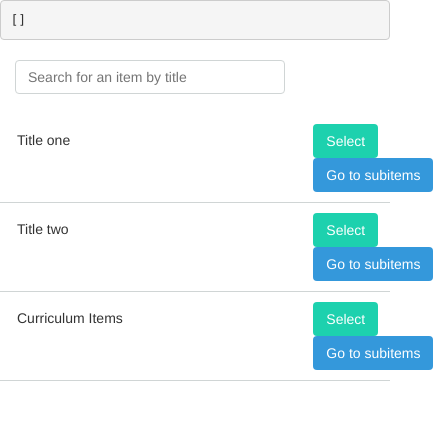
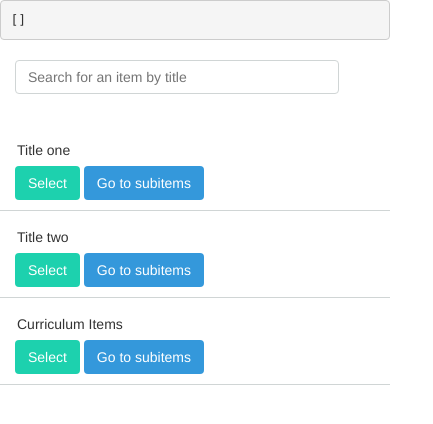
Before and after one commit to tricinel/angular-sequoia, a website: page demo/index.html in a window 390 px wide. Shown: the whole page, 433 px wide, since content can reach past the window. Drawn offline with nearby package versions, Linux system fonts and the light colour scheme; some packages are replaced by stand-ins of ours; files that its build step writes are made by us from their sources; a script that the page names is missing.

Commit message:
Add minor fixes for responsiveness

```diff
--- a/src/_config.scss
+++ b/src/_config.scss
@@ -8,6 +8,8 @@ $sequoia-warning: #e67e22;
 $sequoia-gray: #7f8c8d;
 
 $border-radius: 4px;
+
+$screen-sm: 786px;
 
 /* Mixins */
 @mixin clearfix() {
--- a/src/angular-sequoia.scss
+++ b/src/angular-sequoia.scss
@@ -10,28 +10,38 @@
     @include clearfix;
     @extend %base-padding;
 
+    @media (min-width: $screen-sm) {
       .sequoia-search-form,
       .sequoia-actions,
       input[type="text"],
       .sequoia-search-form a {
         float: left;
       }
+    }
 
     .sequoia-search-form {
       @include clearfix;
 
-      width: 83.33333333%;
+      display: block;
 
       a {
         margin-left: 10px;
       }
+
+      @media (min-width: $screen-sm) {
+        width: 80%;
+      }
     }
 
     .sequoia-actions {
-      width: 16.66666667%;
+      display: block;
 
       ul {
         @extend %list-unstyled;
+      }
+
+      @media (min-width: $screen-sm) {
+        width: 20%;
       }
     }
   }
@@ -68,19 +78,34 @@
       border-bottom: 1px solid lighten($sequoia-gray, 30);
     }
 
+    .sequoia-item-actions {
+      margin-left: 10px;
+    }
+
+    @media (min-width: $screen-sm) {
       .sequoia-item-title,
       .sequoia-item-actions {
+        margin-left: 0;
         float: left;
+      }
     }
 
     .sequoia-item-title {
       @extend %form-padding;
 
-      width: 83.33333333%;
+      display: block;
+
+      @media (min-width: $screen-sm) {
+        width: 80%;
+      }
     }
 
+
     .sequoia-item-actions {
-      width: 16.66666667%;
+      display: block;
+      @media (min-width: $screen-sm) {
+        width: 20%;
+      }
     }
   }
 
```
Lines whose indentation alone changed are shown as unchanged.
